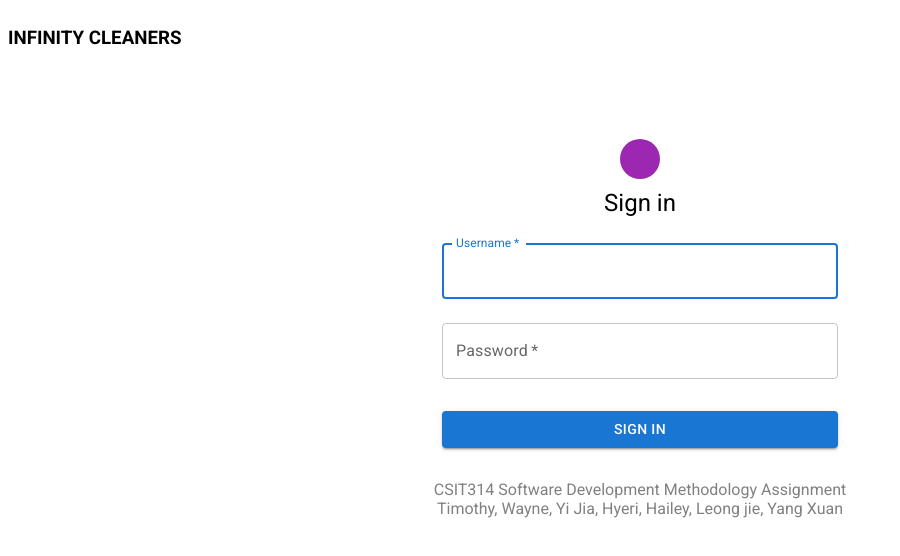
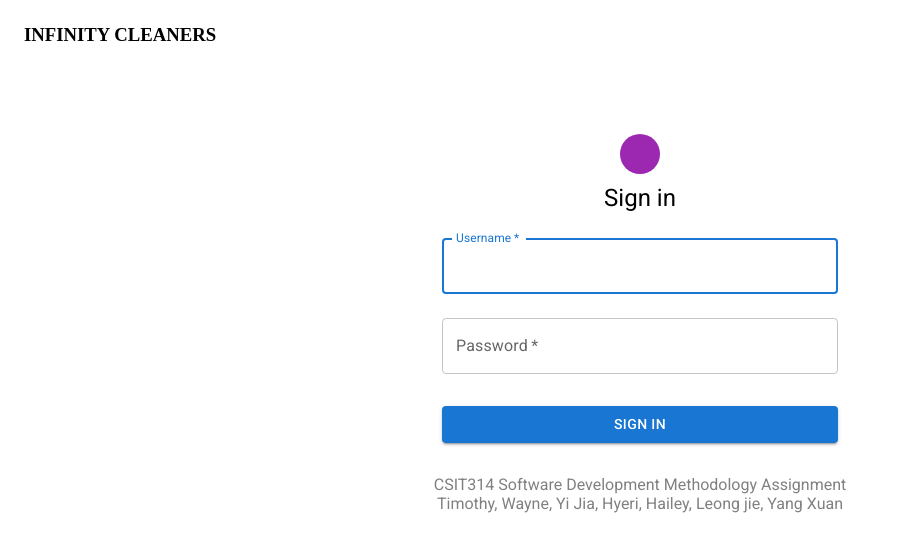
Before and after one commit to wooin0428/Project, a React (Vite) app in the folder frontend/: page /login in a window 1280 px wide. Shown: the top 556 px of the page, without its empty margins (0-900 px from the left). Built offline with nearby package versions, Linux system fonts and the light colour scheme; no server answers; some icons are missing.

Commit message:
Update 2 files
- /frontend/src/components/Header.jsx
- /frontend/src/styles/main.css

```diff
--- a/frontend/src/components/Header.jsx
+++ b/frontend/src/components/Header.jsx
@@ -1,29 +1,30 @@
 import React from "react";
 import { useNavigate, useLocation } from "react-router-dom";
 import { logoutUser } from "../helpers/logoutUser";
-import Button from "@mui/material/Button";
+import { IconButton, Tooltip } from "@mui/material";
+import LogoutIcon from "@mui/icons-material/Logout";
+
 
 const Header = () => {
   const navigate = useNavigate();
   const location = useLocation();
 
-  // Hide logout button if user is on login page
   const isLoginPage = location.pathname === "/login";
 
   return (
     <div className="headerBar">
-      <h3>INFINITY CLEANERS</h3>
-      <div className="logoutbox">
-        {!isLoginPage && (
-          <Button
-            variant="contained"
+      <h3 className="headerTitle">INFINITY CLEANERS</h3>
+      {!isLoginPage && (
+        <Tooltip title="Logout">
+          <IconButton
+            className="logoutIconButton"
+            onClick={() => logoutUser(navigate)}
             color="secondary"
-            onClick={() => logoutUser(navigate)}
           >
-            Logout
-          </Button>
-        )}
-      </div>
+            <LogoutIcon />
+          </IconButton>
+        </Tooltip>
+      )}
     </div>
   );
 };
--- a/frontend/src/styles/main.css
+++ b/frontend/src/styles/main.css
@@ -6,13 +6,26 @@ universal page styling
 
 
 
-.headerBar
-{
+.headerBar {
   display: flex;
   justify-content: space-between;
   align-items: center;
-  font-family: 'Roboto';
+  padding: 1rem;
 }
+
+.headerTitle {
+  margin: 0;
+}
+
+.logoutIconButton {
+  background-color: #f0f0f0;
+  transition: background-color 0.3s ease;
+}
+
+.logoutIconButton:hover {
+  background-color: #e0e0e0;
+}
+
 
 .footerCon
 {
```
